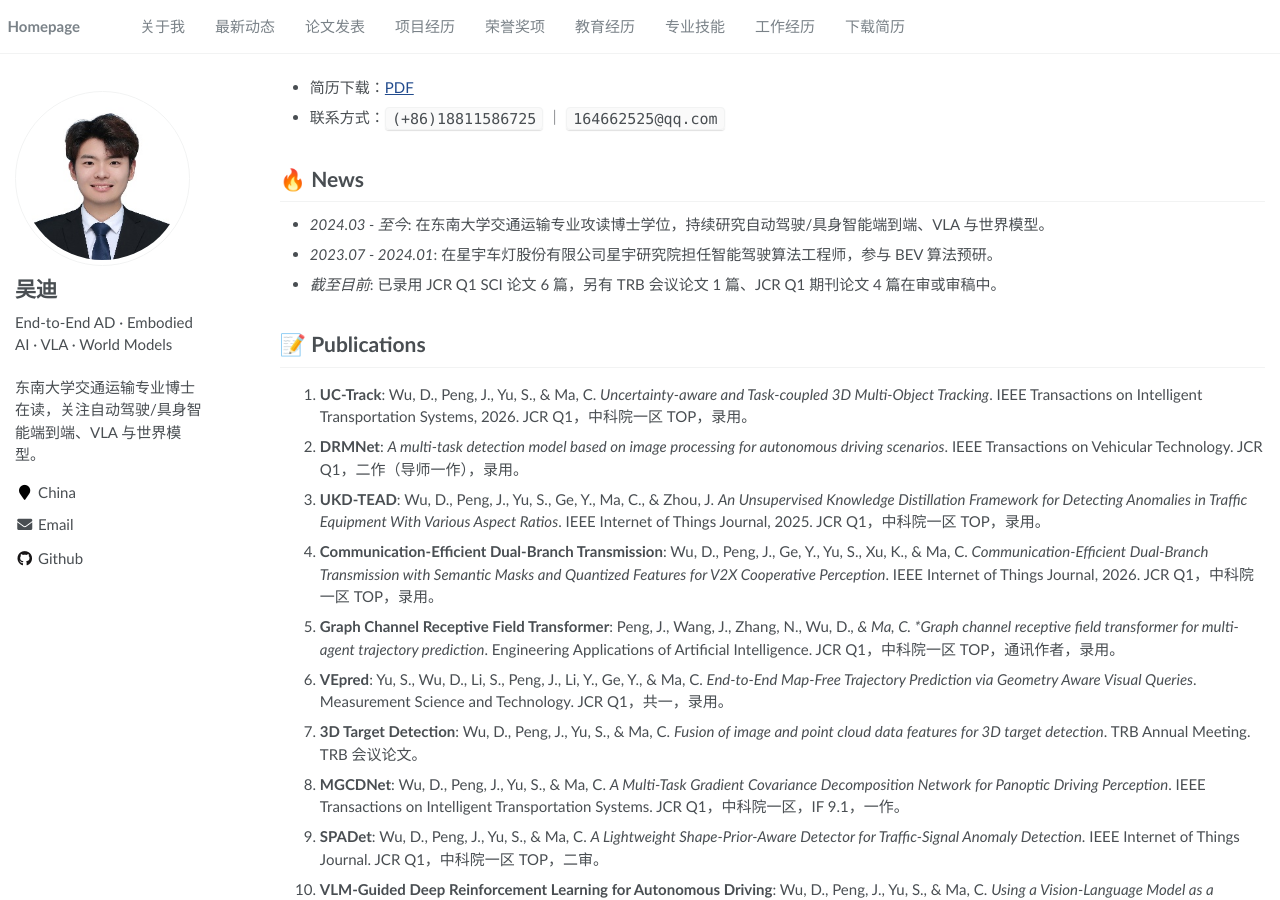
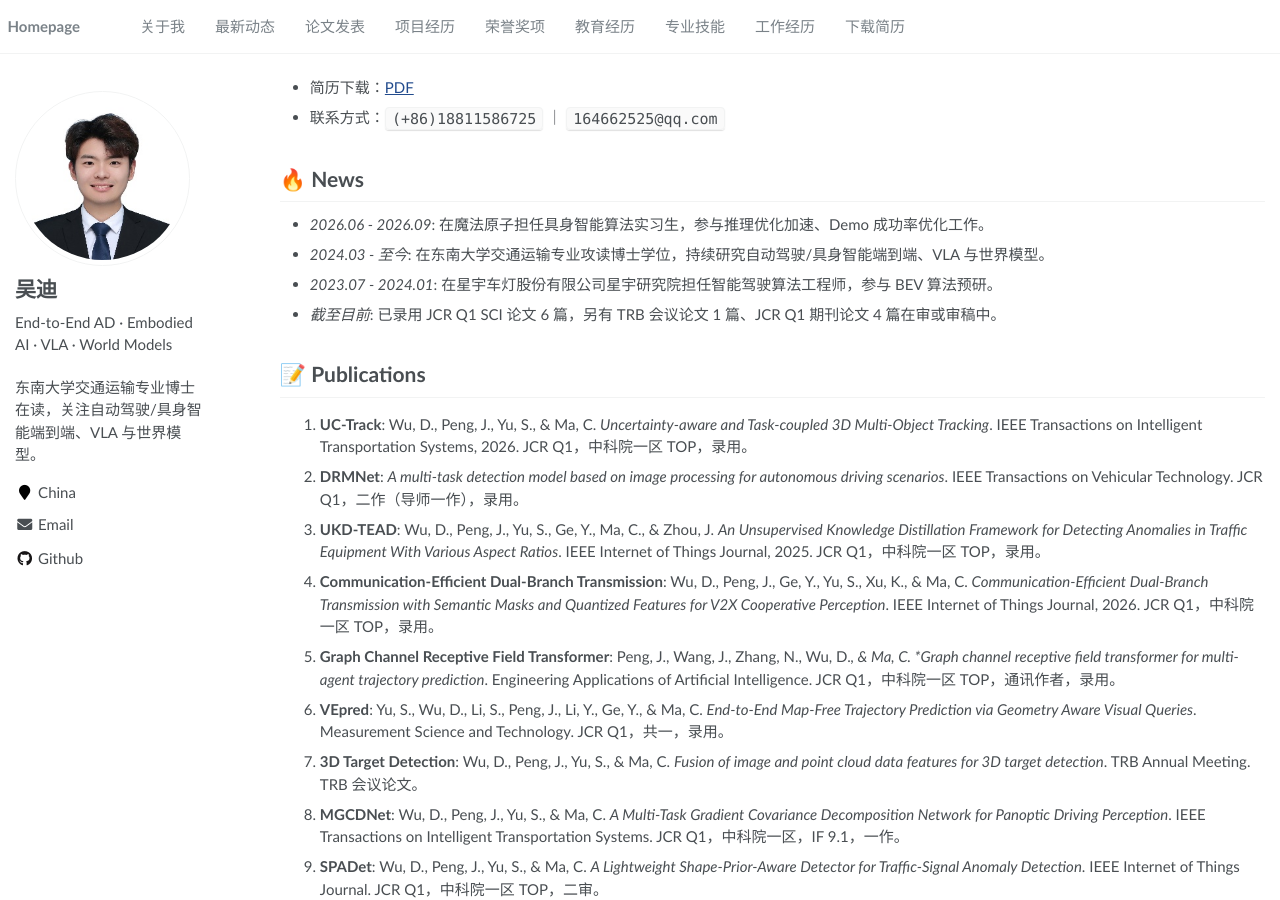
Before and after one commit to Wu-didi/Wu-didi.github.io, a Jekyll site: the page built from _pages/about.md, in a window 1280 px wide and 900 px high. Built offline with Jekyll 4.4.1, drawn with Linux system fonts in a browser that asks for light colours.

Commit message:
Add MagicLab embodied AI internship to homepage news

```diff
--- a/_pages/about.md
+++ b/_pages/about.md
@@ -17,6 +17,7 @@ redirect_from:
 <span class='anchor' id='news'></span>
 
 # 🔥 News
+- *2026.06 - 2026.09*: 在魔法原子担任具身智能算法实习生，参与推理优化加速、Demo 成功率优化工作。
 - *2024.03 - 至今*: 在东南大学交通运输专业攻读博士学位，持续研究自动驾驶/具身智能端到端、VLA 与世界模型。
 - *2023.07 - 2024.01*: 在星宇车灯股份有限公司星宇研究院担任智能驾驶算法工程师，参与 BEV 算法预研。
 - *截至目前*: 已录用 JCR Q1 SCI 论文 6 篇，另有 TRB 会议论文 1 篇、JCR Q1 期刊论文 4 篇在审或审稿中。
```
